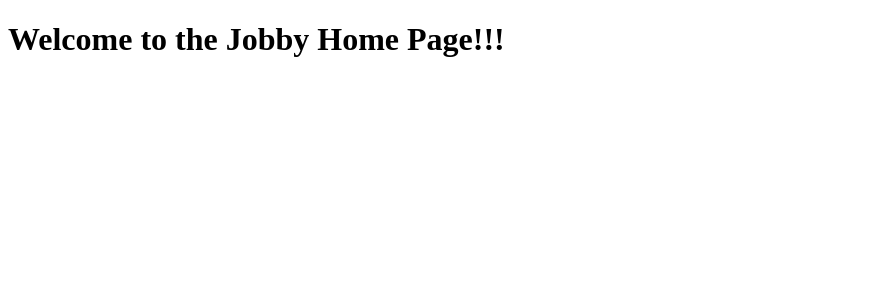
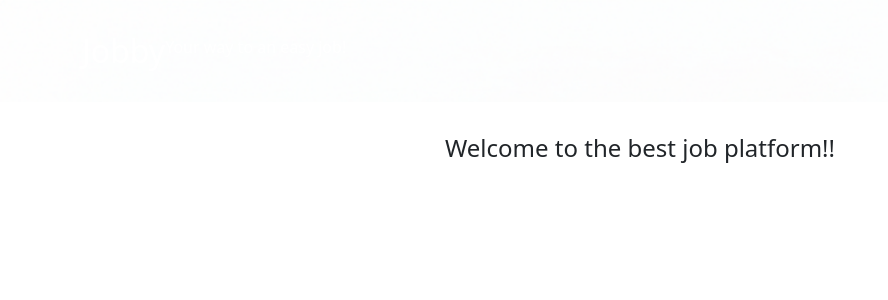
Before and after one commit to konstantingaydev/jobby, a Django app: page / in a window 1280 px wide. Shown: the top 300 px of the page, without its empty margins (0-888 px from the left). Run offline with Django 5.2, Linux system fonts and the light colour scheme; some libraries are stand-ins or nearby versions; some web fonts are replaced.

Commit message:
created home page base template

```diff
--- a/home/templates/home/index.html
+++ b/home/templates/home/index.html
@@ -1,9 +1,20 @@
-<!DOCTYPE html>
-<html lang="en">
-<head>
-    <title>Home Page</title>
-</head>
-<body>
-    <h1>Welcome to the Jobby Home Page!!!</h1>
-</body>
-</html>
+{% extends 'base.html' %}
+{% block content %}
+<header class="masthead bg-index text-white text-center
+           py-4">
+  <div class="container d-flex align-items-center flex-
+  column pt-2">
+    <h2>Jobby</h2>
+    <p>Your way to an easy job!</p>
+  </div>
+</header>
+<div class="p-3">
+  <div class="container">
+    <div class="row mt-3">
+      <div class="col mx-auto text-center mb-3">
+        <h4>Welcome to the best job platform!!</h4>
+      </div>
+    </div>
+  </div>
+</div>
+{% endblock content %}
--- a/home/views.py
+++ b/home/views.py
@@ -1,5 +1,6 @@
 from django.shortcuts import render
-
-# Create your views here.
 def index(request):
-    return render(request, 'home/index.html')
+    template_data = {}
+    template_data['title'] = 'Jobby'
+    return render(request, 'home/index.html', {
+        'template_data': template_data})
--- /dev/null
+++ b/jobby/static/css/style.css
@@ -0,0 +1,5 @@
+.bg-index{
+  background: url("/static/img/background.png") no-repeat
+    fixed;
+  background-size: 100% auto;
+}
--- /dev/null
+++ b/jobby/templates/base.html
@@ -0,0 +1,36 @@
+<!DOCTYPE html>
+<html>
+    {% load static %}
+  <head>
+    <title>{{ template_data.title }}</title>
+    <link href=
+      "https://cdn.jsdelivr.net/npm/bootstrap@5.3.3/
+      dist/css/bootstrap.min.css" rel="stylesheet"
+      crossorigin="anonymous">
+    <link rel=
+      "stylesheet"  href="https://cdnjs.cloudflare.com/
+      ajax/libs/font-awesome/6.1.1/css/all.min.css">
+    <link href=
+      "https://fonts.googleapis.com/
+      css2?family=Poppins:wght@300;400;500;600;700&display=
+      swap" rel="stylesheet">
+    <script src=
+      "https://cdn.jsdelivr.net/npm/bootstrap@5.3.3/dist/
+      js/bootstrap.bundle.min.js"crossorigin="anonymous">
+    </script>
+    <link rel="stylesheet" type="text/css"
+          href="{% static 'css/style.css' %}">
+    <meta name="viewport" content="width=device-width,
+      initial-scale=1" />
+  </head>
+  <body>
+    <!-- Header -->
+    <!-- Header -->
+    <div>
+      {% block content %}
+      {% endblock content %}
+    </div>
+    <!-- Footer -->
+    <!-- Footer -->
+  </body>
+</html>
```
Also changed, not shown: jobby/settings.py (+5 -2 lines), jobby/static/img/background.png (added).
